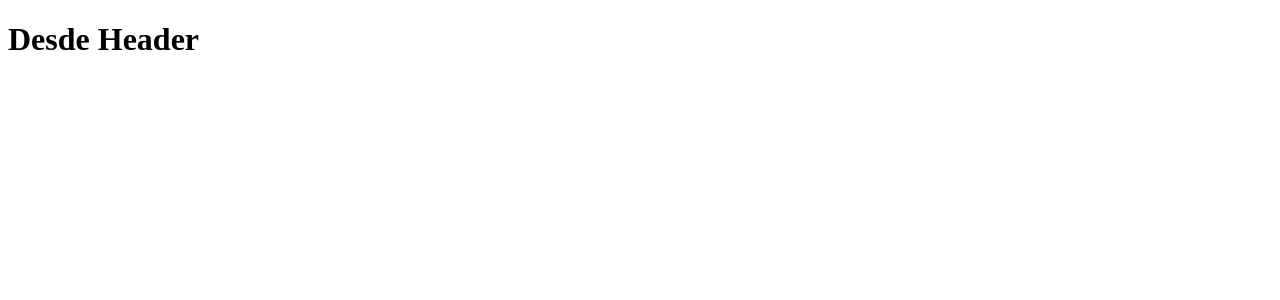
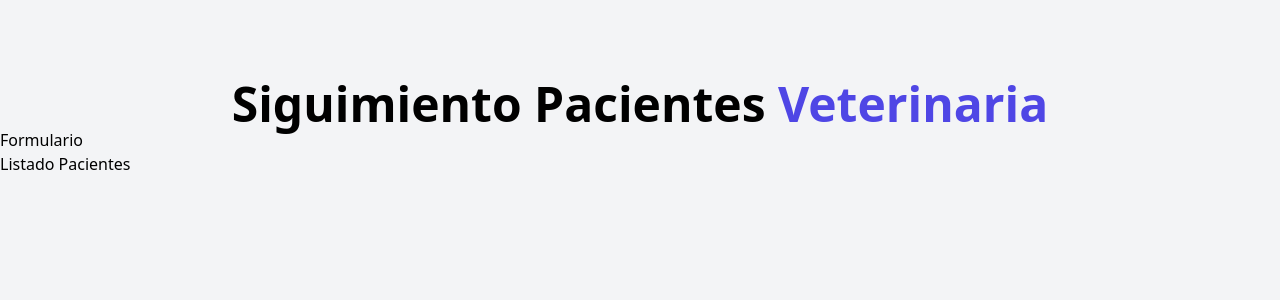
Before and after one commit to Pseoane81/Citas-React, a React (Vite) app: page / in a window 1280 px wide. Shown: the top 300 px of the page. Built offline with nearby package versions, Linux system fonts and the light colour scheme.

Commit message:
Agregando Tailwind

```diff
--- a/index.html
+++ b/index.html
@@ -5,7 +5,7 @@
     <meta name="viewport" content="width=device-width, initial-scale=1.0" />
     <title>Citas React</title>
   </head>
-  <body>
+  <body class="bg-gray-100 h-screen">
     <div id="root"></div>
     <script type="module" src="/src/main.jsx"></script>
   </body>
--- a/package.json
+++ b/package.json
@@ -16,6 +16,9 @@
     "@types/react": "^18.0.15",
     "@types/react-dom": "^18.0.6",
     "@vitejs/plugin-react": "^2.0.0",
+    "autoprefixer": "^10.4.8",
+    "postcss": "^8.4.16",
+    "tailwindcss": "^3.1.8",
     "vite": "^3.0.0"
   }
 }
--- /dev/null
+++ b/postcss.config.cjs
@@ -0,0 +1,6 @@
+module.exports = {
+  plugins: {
+    tailwindcss: {},
+    autoprefixer: {},
+  },
+}
--- a/src/App.jsx
+++ b/src/App.jsx
@@ -1,10 +1,14 @@
 import Header from "./components/Header"
+import Formulario from "./components/Formulario"
+import ListadoPacientes from "./components/ListadoPacientes"
 
 function App() {
   return (
-    <>
+    <div className="conteiner mx-auto mt-20">
       <Header/>
-    </>
+      <Formulario/>
+      <ListadoPacientes/>
+    </div>
   )
 }
 
--- a/src/components/Formulario.jsx
+++ b/src/components/Formulario.jsx
@@ -0,0 +1,7 @@
+const Formulario = () => {
+    return (
+        <h2>Formulario</h2>
+    )
+}
+
+export default Formulario
--- a/src/components/Header.jsx
+++ b/src/components/Header.jsx
@@ -1,6 +1,8 @@
 function Header() {
     return (
-        <h1>Desde Header</h1>
+        <h1 className="font-black text-5xl text-center md:w-2/3 mx-auto">Siguimiento Pacientes {" "}
+            <span className="text-indigo-600">Veterinaria</span>
+        </h1>
     )
 }
 
--- /dev/null
+++ b/src/components/ListadoPacientes.jsx
@@ -0,0 +1,7 @@
+const ListadoPacientes = () => {
+    return (
+        <h2>Listado Pacientes</h2>
+    )
+}
+
+export default ListadoPacientes
--- a/src/index.css
+++ b/src/index.css
@@ -0,0 +1,3 @@
+@tailwind base;
+@tailwind components;
+@tailwind utilities;
--- /dev/null
+++ b/tailwind.config.cjs
@@ -0,0 +1,8 @@
+/** @type {import('tailwindcss').Config} */
+module.exports = {
+  content: ["./index.html", "./src/**/*.jsx"],
+  theme: {
+    extend: {},
+  },
+  plugins: [],
+}
```
Also changed, not shown: 2 other files (tests, documents, lock files or other folders).
